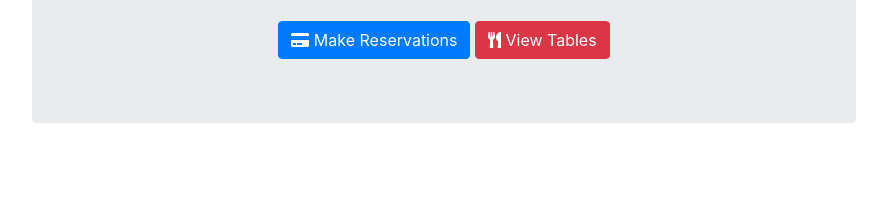
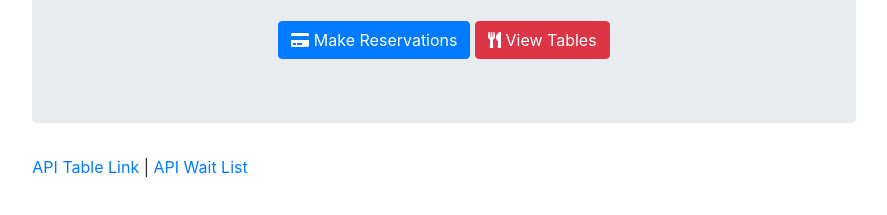
Before and after one commit to gillespiebn/restaurantReservation, a website: page index.html in a window 1280 px wide. Shown: the part 327-542 px from the top of the page, without its empty margins (196-1083 px from the left). Drawn offline with nearby package versions, Linux system fonts and the light colour scheme.

Commit message:
API links

```diff
--- a/index.html
+++ b/index.html
@@ -29,8 +29,8 @@
                             </div>
                         </div>
                         <div>
-                            <a href=""></a>
-                            <a href=""></a>
+                            <a href="api/tables">API Table Link </a> |
+                            <a href="api/waitlist"> API Wait List</a>
                         </div>
                     </div>
                     <div class="col-md-2"></div>
```
